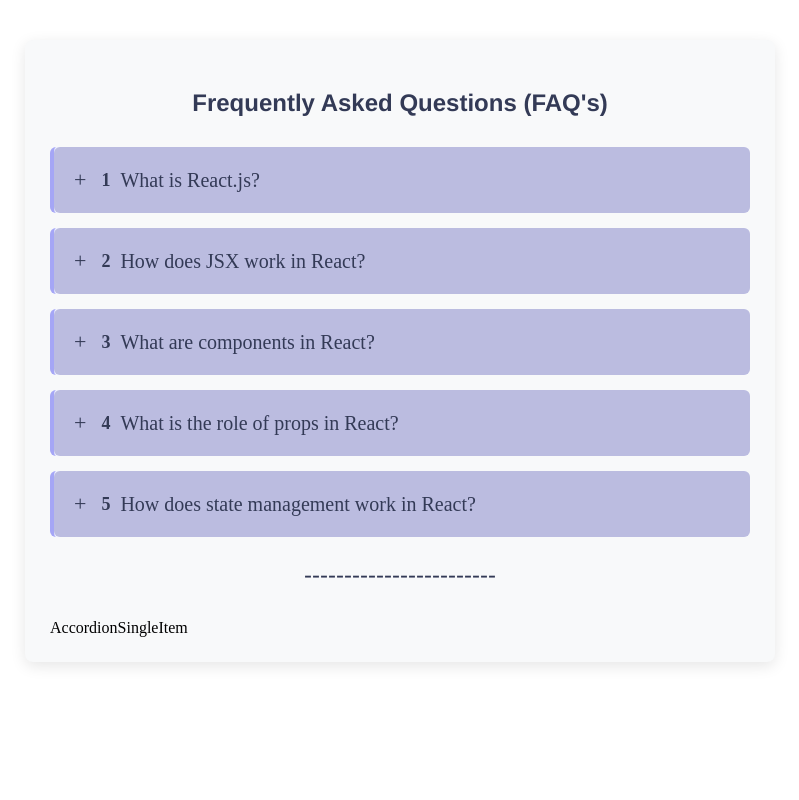
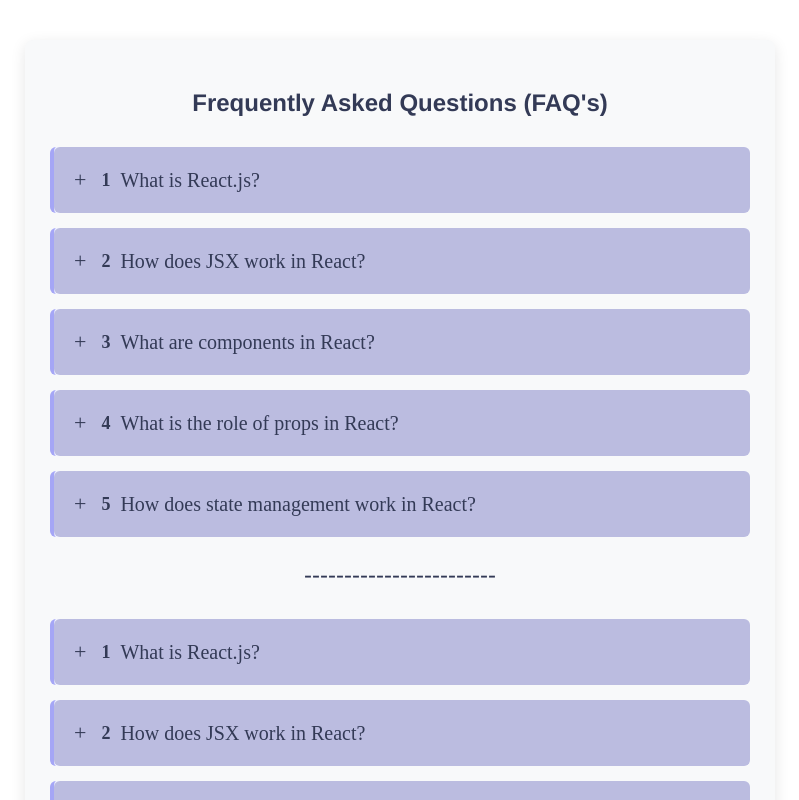
Before and after one commit to lynia-momo-202/Learn-reactJS, a React (Create React App) app in the folder 15_react_projects/: page / in a window 1280 px wide. Shown: the top 800 px of the page, without its empty margins (240-1039 px from the left). Built offline with nearby package versions, Linux system fonts and the light colour scheme.

Commit message:
chore(project4): add accordion single Item

```diff
--- a/15_react_projects/src/projects/project4/Accordion.js
+++ b/15_react_projects/src/projects/project4/Accordion.js
@@ -1,35 +1,57 @@
-import React from 'react'
+import React, { useState } from 'react'
 import './App.css'
 import AccordionItem from './AccordionItem'
 import AccordionSingleItem from './AccordionSingleItem'
 import data from './data'
 
 function Accordion() {
-    let i = 1 ;
+    let i = 1, j = 1;
+    const [select, setSelect] = useState(null)
+
+    const handleshowItem = (id) => {
+        // alert("hllo")
+        setSelect(id !== select ? id : null);
+    }
+
     return (
         <main className='accordion-container'>
+
             <p className='faq'>
                 <strong>
                     Frequently Asked Questions (FAQ's)
                 </strong>
             </p>
-
             {
                 data.map((faq) => (
                     <AccordionItem
-                    key={i}
-                    number = {i++}
-                    question = { faq.question}
-                    answer = {faq.answer}
+                        key={i}
+                        number={i++}
+                        question={faq.question}
+                        answer={faq.answer}
                     />
 
                 )
-            )
+                )
             }
             <p className='faq'>
                 ------------------------
             </p>
-            <AccordionSingleItem />
+
+            {
+                data.map((faq) => (
+                    <AccordionSingleItem
+                        key={j}
+                        number={j++}
+                        question={faq.question}
+                        answer={faq.answer}
+                        select = {select}
+                        handleshowItem={handleshowItem}
+                    />
+
+                )
+                )
+            }
+
         </main>
     )
 }
--- a/15_react_projects/src/projects/project4/AccordionSingleItem.js
+++ b/15_react_projects/src/projects/project4/AccordionSingleItem.js
@@ -1,9 +1,20 @@
-import React from 'react'
+function AccordionSingleItem(props) {
+    const { number, question, answer, select ,handleshowItem} = props
 
-function AccordionSingleItem() {
-  return (
-    <div>AccordionSingleItem</div>
-  )
+    return (
+        <div className={`accordion ${number === select ? 'active' : ''}`}>
+            <div className='accordion-header ' onClick={() => handleshowItem(number)}>
+                <span className='accordion-icon'>
+                    {number === select ? '-' : '+'}
+                </span>
+                <span className='accordion-number'>{number}</span>
+                <span className='accordion-title'>{question}</span>
+            </div>
+            <div className='accordion-content'>
+                {number === select ? answer : ''}
+            </div>
+        </div>
+    )
 }
 
 export default AccordionSingleItem
```
